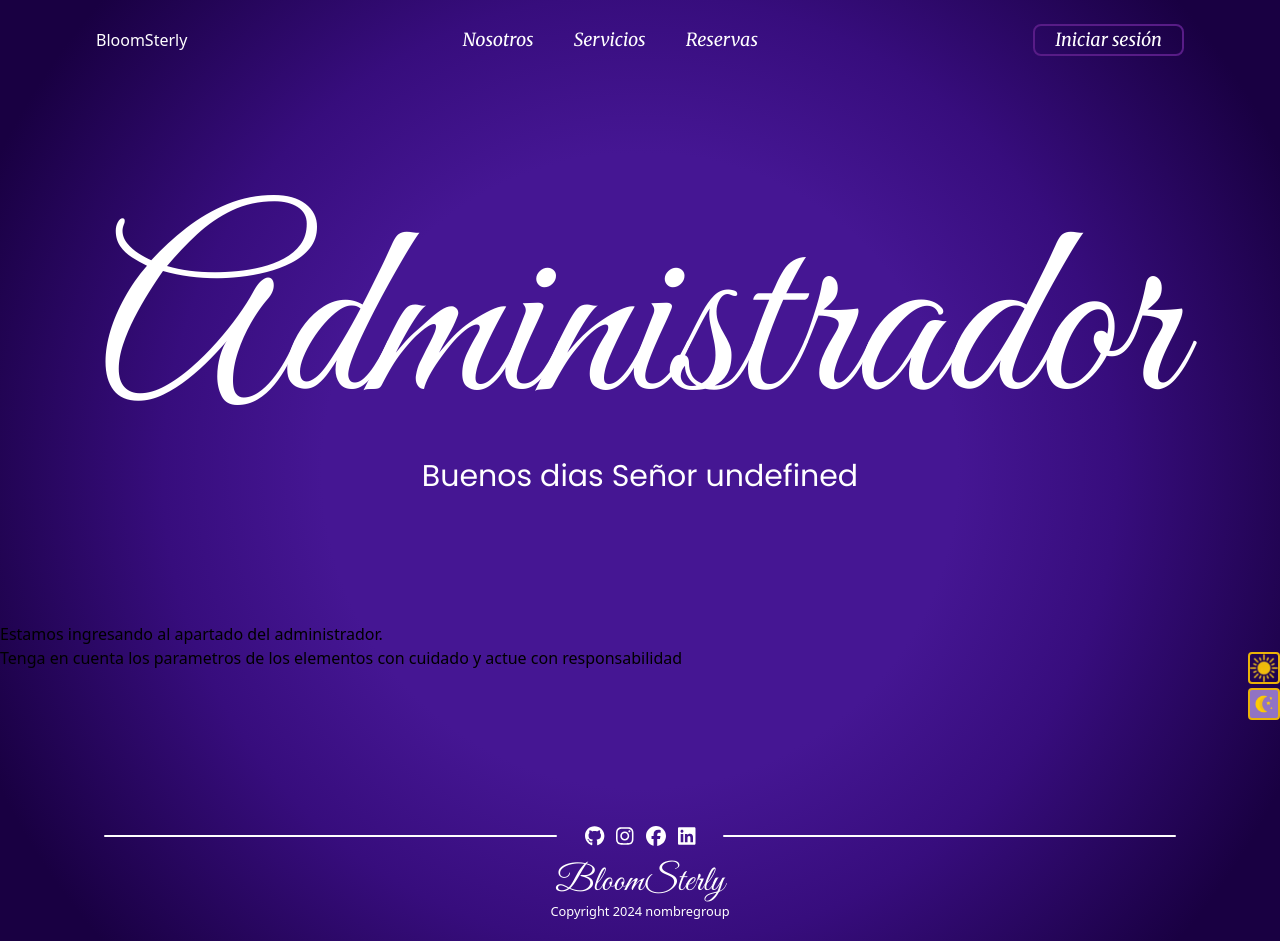
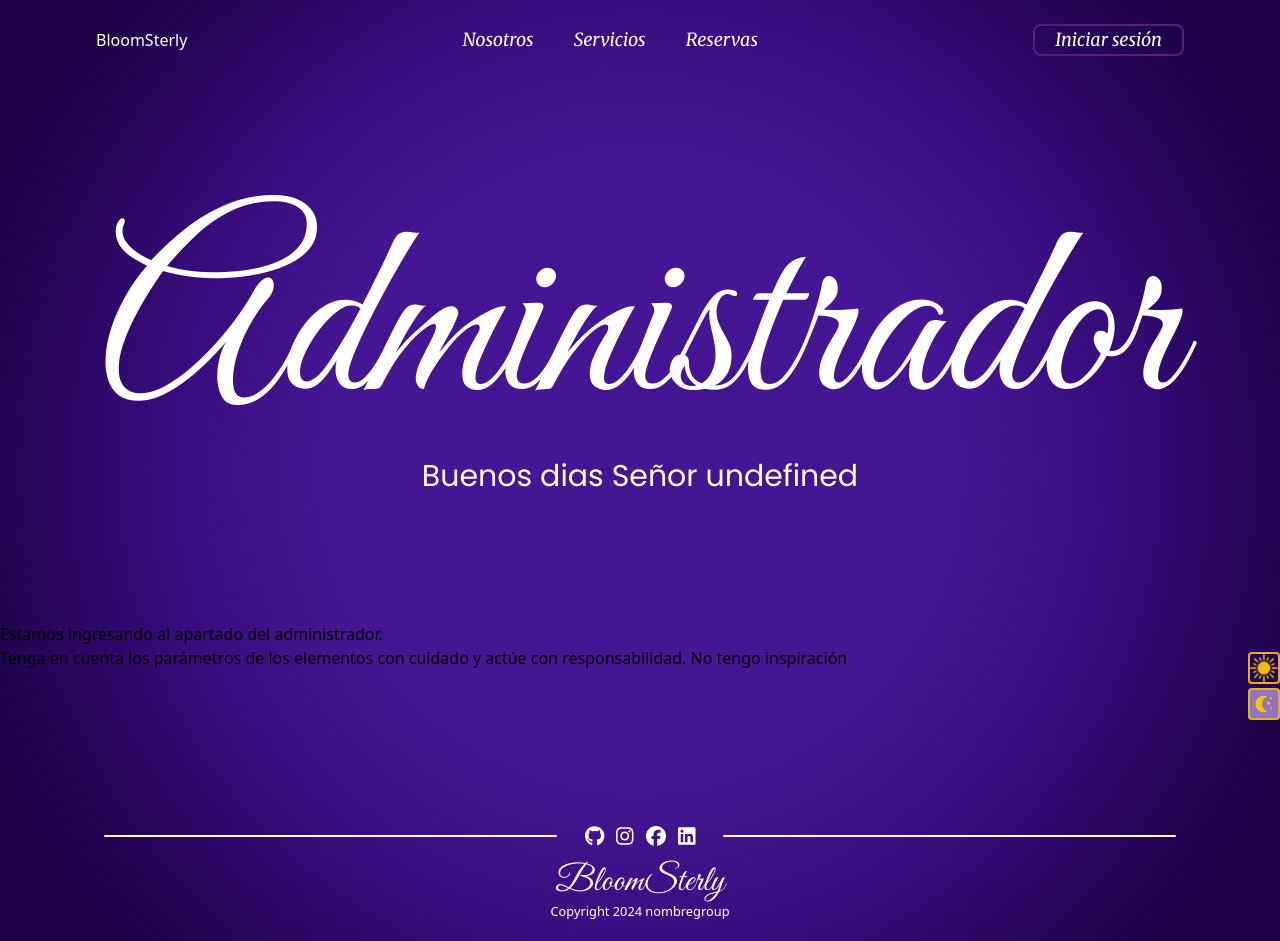
Before and after one commit to albust2005/bloomsterly, a React (Vite) app in the folder Client/: page /Administrador in a window 1280 px wide. Built offline with nearby package versions, Linux system fonts and the light colour scheme.

Commit message:
Estoy poniendo tildes dentro del apartado del administrador

```diff
--- a/Client/src/components/administrador.jsx
+++ b/Client/src/components/administrador.jsx
@@ -14,7 +14,7 @@ export function Administrador({ user }) {
                 <div>
                     <p>
                         Estamos ingresando al apartado del administrador. <br/>
-                        Tenga en cuenta los parametros de los elementos con cuidado y actue con responsabilidad
+                        Tenga en cuenta los parámetros de los elementos con cuidado y actúe con responsabilidad. No tengo inspiración
                     </p>
                 </div>
             </section>
```
